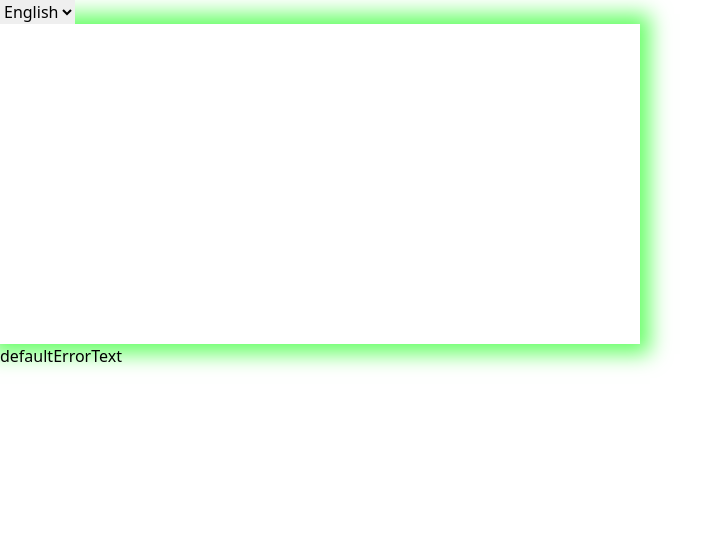
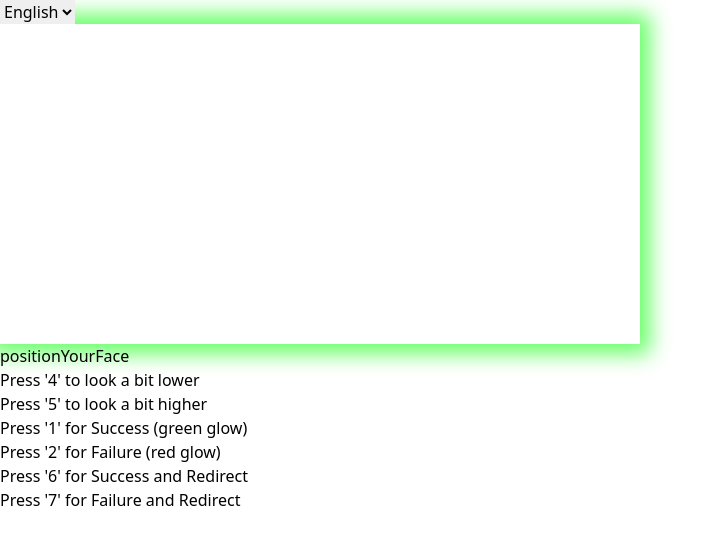
Before and after one commit to bastikoel/HCI, a React (Vite) app in the folder my-project/: page /faceScanner in a window 1280 px wide. Shown: the top 544 px of the page, without its empty margins (0-727 px from the left). Built offline with nearby package versions, Linux system fonts and the light colour scheme; no server answers.

Commit message:
Add : Mor voice for look up or down

```diff
--- a/my-project/src/FaceScanner.jsx
+++ b/my-project/src/FaceScanner.jsx
@@ -6,7 +6,8 @@ const FaceScanner = () => {
   const videoRef = useRef(null);
   const { t, i18n } = useTranslation(); // Initialize translation and current language
   const [glowColor, setGlowColor] = useState('0px 0px 20px 10px rgba(0, 255, 0, 0.6)'); // Default to green glow
-  const [errorText, setErrorText] = useState(t('defaultErrorText')); // Default error text
+  const [errorText, setErrorText] = useState(''); // Default error text
+  const [instructionText, setInstructionText] = useState(t('positionYourFace')); // Default instruction text
   const navigate = useNavigate(); // Initialize useNavigate for redirection
 
   // Start video stream with error handling
@@ -54,12 +55,10 @@ const FaceScanner = () => {
           speak(t('centerYourFace'));
           break;
         case '4':
-          setErrorText(t('removeYourGlasses'));
-          speak(t('removeYourGlasses'));
+          setInstructionText(t('lookLower')); // Change instruction text
           break;
         case '5':
-          setErrorText(t('removeYourCap'));
-          speak(t('removeYourCap'));
+          setInstructionText(t('lookHigher')); // Change instruction text
           break;
         case '6':
           setErrorText(t('success'));
@@ -89,10 +88,12 @@ const FaceScanner = () => {
 
   // Check if the current message is success to apply the green color
   const isSuccessMessage = errorText === t('success');
+  const isErrorMessage = errorText !== '' && !isSuccessMessage;
 
   return (
-    <div className="flex flex-col items-center justify-center h-screen">
+    <div className="relative flex flex-col items-center justify-center h-screen">
       {/* Video feed with dynamic glow */}
+      <div className="relative">
         <video
           ref={videoRef}
           autoPlay
@@ -105,10 +106,32 @@ const FaceScanner = () => {
           }}
         />
 
+        {/* Face overlay/guide */}
+        <div className="absolute inset-0 flex justify-center items-center pointer-events-none">
+          <div className="w-64 h-80 border-4 border-blue-500 rounded-full opacity-50"></div>
+        </div>
+      </div>
+
       {/* Dynamic Error or Success text */}
-      <p className={`mt-4 font-bold ${isSuccessMessage ? 'text-green-500' : 'text-red-500'}`}>
-        {errorText}
-      </p>
+      {isErrorMessage && (
+        <p className={`mt-4 font-bold text-red-500`}>{errorText}</p>
+      )}
+      {isSuccessMessage && (
+        <p className={`mt-4 font-bold text-green-500`}>{errorText}</p>
+      )}
+
+      {/* Instruction text (neutral color like blue) */}
+      <p className="mt-4 text-blue-500 font-bold">{instructionText}</p>
+
+      {/* Option to press buttons for more instructions */}
+      <div className="mt-4">
+        <p className="text-yellow-500">Press '4' to look a bit lower</p>
+        <p className="text-yellow-500">Press '5' to look a bit higher</p>
+        <p className="text-yellow-500">Press '1' for Success (green glow)</p>
+        <p className="text-yellow-500">Press '2' for Failure (red glow)</p>
+        <p className="text-yellow-500">Press '6' for Success and Redirect</p>
+        <p className="text-yellow-500">Press '7' for Failure and Redirect</p>
+      </div>
     </div>
   );
 };
--- a/my-project/src/locales/en.json
+++ b/my-project/src/locales/en.json
@@ -17,6 +17,8 @@
   "removeYourGlasses": "Remove your glasses",
   "removeYourCap": "Remove your cap",
   "success": "Success",
-  "failed": "Failed"
+  "failed": "Failed",
+  "lookLower": "Look a bit lower",
+  "lookHigher": "Look a bit higher"
 
 }
--- a/my-project/src/locales/hi.json
+++ b/my-project/src/locales/hi.json
@@ -17,5 +17,7 @@
   "removeYourGlasses": "अपना चश्मा हटा दें",
   "removeYourCap": "अपनी टोपी हटा दें",
   "success": "सफलता",
-  "failed": "असफल"
+  "failed": "असफल",
+   "lookLower": "थोड़ा नीचे देखें",
+  "lookHigher": "थोड़ा ऊपर देखें"
 }
--- a/my-project/src/locales/ms.json
+++ b/my-project/src/locales/ms.json
@@ -17,5 +17,7 @@
   "removeYourGlasses": "Tanggalkan cermin mata anda",
   "removeYourCap": "Tanggalkan topi anda",
   "success": "Berjaya",
-  "failed": "Gagal"
+  "failed": "Gagal",
+   "lookLower": "Lihat sedikit ke bawah",
+  "lookHigher": "Lihat sedikit ke atas"
 }
--- a/my-project/src/locales/zh.json
+++ b/my-project/src/locales/zh.json
@@ -17,5 +17,7 @@
   "removeYourGlasses": "摘下眼镜",
   "removeYourCap": "摘下帽子",
   "success": "成功",
-  "failed": "失败"
+  "failed": "失败",
+   "lookLower": "稍微向下看",
+  "lookHigher": "稍微向上看"
 }
```
Lines whose indentation alone changed are shown as unchanged.
